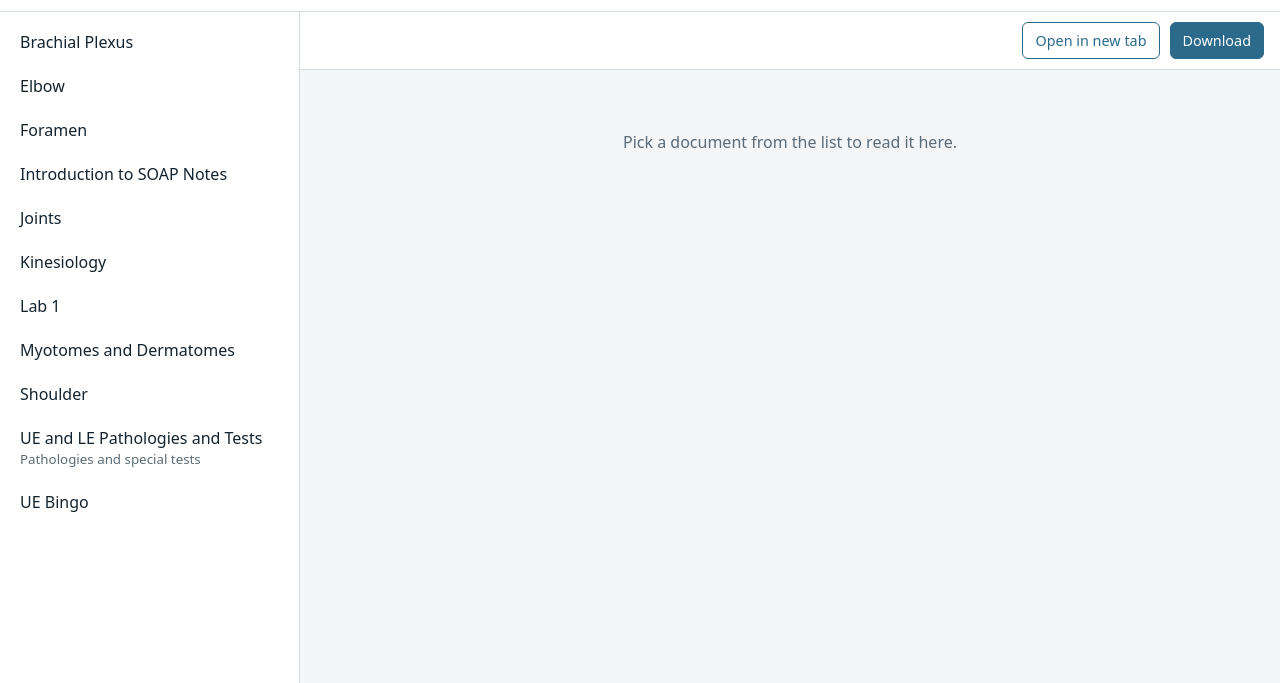
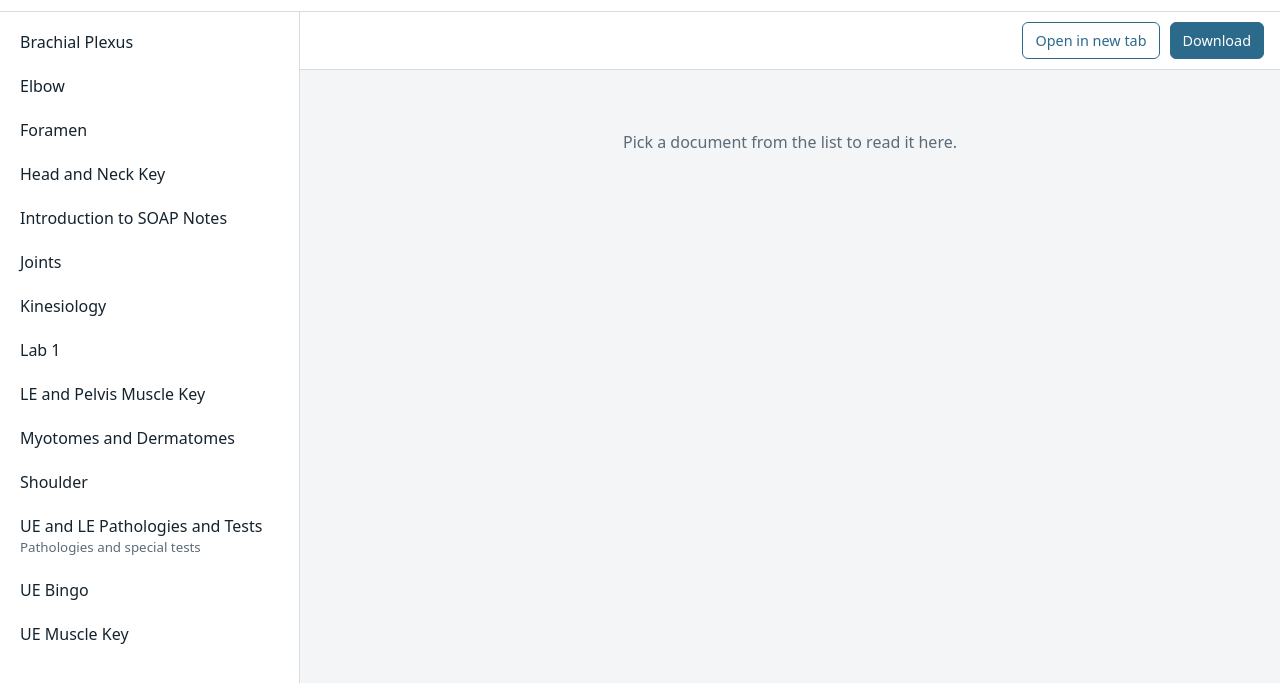
Before and after one commit to RJY-ECC/Library, a plain HTML site: page index.html in a window 1280 px wide. Shown: the part 45-728 px from the top of the page. Drawn offline with Linux system fonts and the light colour scheme.

Commit message:
Add files via upload

```diff
--- a/index.html
+++ b/index.html
@@ -87,7 +87,10 @@ const LIBRARY = [
   { title: "Foramen", file: "foramen.pdf" },
   { title: "Brachial Plexus", file: "Brachial_Plexus.pdf" },
   { title: "Introduction to SOAP Notes", file: "Intro_to_SOAP_Notes.pdf" },
-  { title: "Joints", file: "Joints.pdf" }
+  { title: "Joints", file: "Joints.pdf" },
+  { title: "UE Muscle Key", file: "UE_Muscle_Key.pdf" },
+  { title: "Head and Neck Key", file: "Head_and_Neck_Key.pdf" },
+  { title: "LE and Pelvis Muscle Key", file: "LE_Pelvis_Muscle_Key.pdf" }
 ];
 
 LIBRARY.sort((a, b) => a.title.localeCompare(b.title, undefined, { sensitivity: "base", numeric: true }));
```
